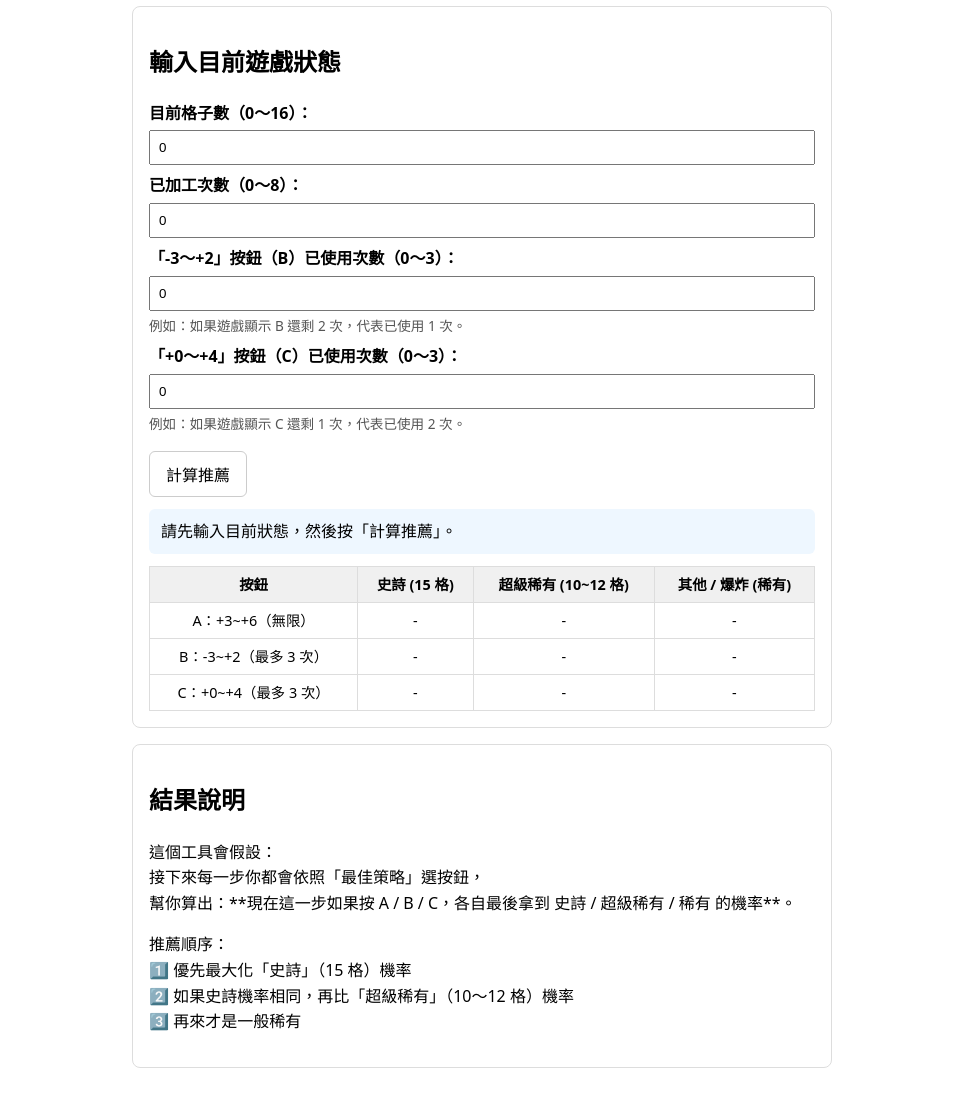
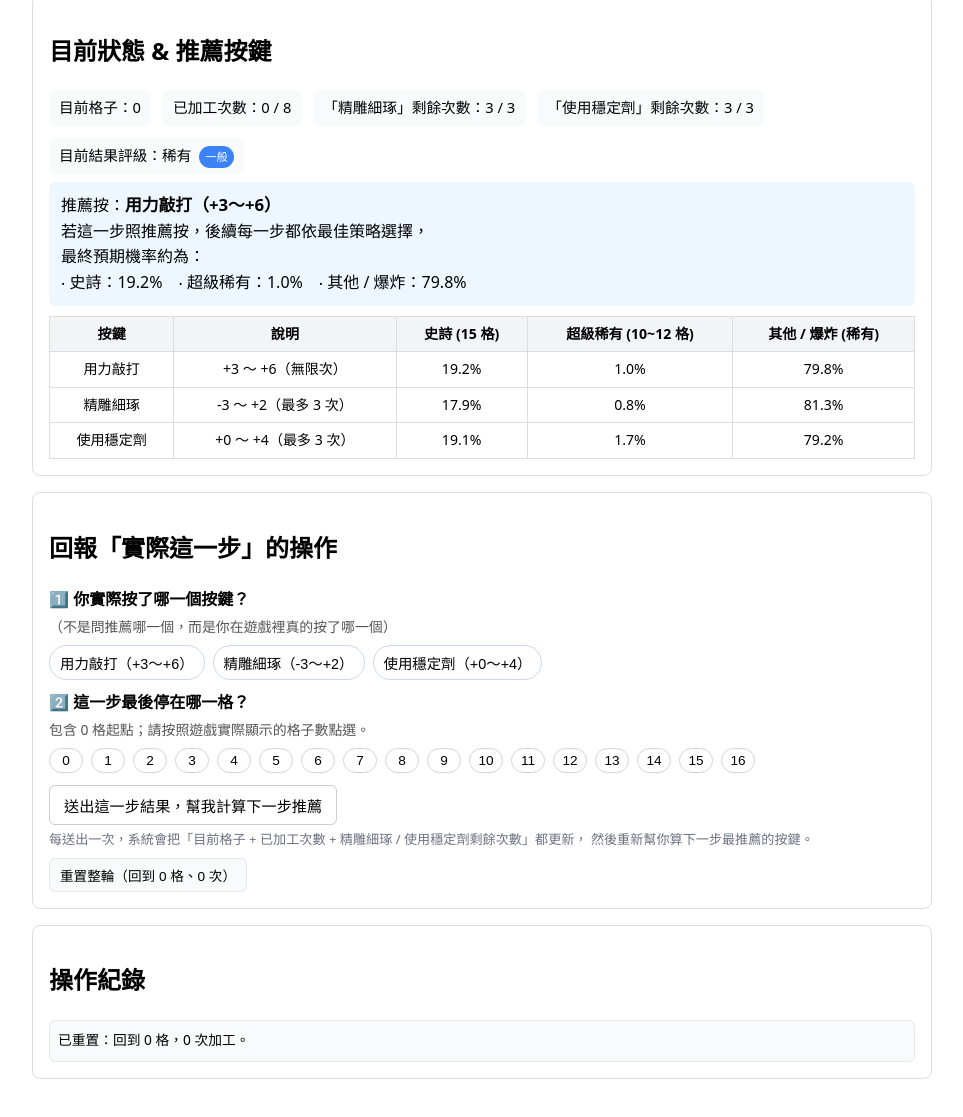
Before and after one commit to 1ephan/seasonite-machine, a plain HTML site: page index.html in a window 1280 px wide. Shown: the part 139-1256 px from the top of the page, without its empty margins (158-1121 px from the left). Drawn offline with Linux system fonts and the light colour scheme.

Commit message:
index.html

```diff
--- a/index.html
+++ b/index.html
@@ -2,23 +2,24 @@
 <html lang="zh-Hant">
 <head>
   <meta charset="UTF-8" />
-  <title>調味石下一步推薦助手</title>
+  <title>調味石推薦助手（實際步驟輸入版）</title>
   <style>
     body {
       font-family: system-ui, -apple-system, BlinkMacSystemFont, "Segoe UI", sans-serif;
-      max-width: 700px;
+      max-width: 900px;
       margin: 40px auto;
       padding: 0 16px;
       line-height: 1.6;
     }
     h1 {
       text-align: center;
-      margin-bottom: 8px;
+      margin-bottom: 4px;
     }
     p.tip {
       text-align: center;
       font-size: 0.9rem;
       color: #555;
+      margin-top: 0;
     }
     .card {
       border: 1px solid #ddd;
@@ -26,48 +27,27 @@
       padding: 16px;
       margin-top: 16px;
     }
-    label {
-      display: block;
-      margin-top: 8px;
-      font-weight: 600;
+    .stats {
+      display: flex;
+      flex-wrap: wrap;
+      gap: 12px;
+      margin-bottom: 8px;
     }
-    input[type="number"] {
-      width: 100%;
-      padding: 8px;
-      box-sizing: border-box;
-      margin-top: 4px;
+    .stat-item {
+      padding: 6px 10px;
+      border-radius: 6px;
+      background: #f8fafc;
+      font-size: 0.92rem;
     }
-    button {
-      margin-top: 16px;
-      padding: 10px 16px;
-      border-radius: 6px;
-      border: 1px solid #ccc;
-      cursor: pointer;
-      background: white;
-      font-size: 1rem;
-    }
-    button:hover {
-      background: #f3f4f6;
-    }
-    .recommendation {
-      margin-top: 12px;
+    .recommendation-box {
       padding: 10px 12px;
       border-radius: 6px;
       background: #eef7ff;
+      margin-top: 8px;
+      font-size: 1rem;
     }
-    table {
-      border-collapse: collapse;
-      width: 100%;
-      margin-top: 12px;
-      font-size: 0.9rem;
-    }
-    th, td {
-      border: 1px solid #ddd;
-      padding: 6px 8px;
-      text-align: center;
-    }
-    th {
-      background: #f0f0f0;
+    .recommendation-box strong {
+      font-size: 1.05rem;
     }
     .badge {
       display: inline-block;
@@ -80,9 +60,104 @@
     .badge-epic { background: #8b5cf6; }   /* 史詩 */
     .badge-ssr  { background: #f97316; }   /* 超級稀有 */
     .badge-rare { background: #3b82f6; }   /* 稀有 */
+
+    .section-title {
+      margin-top: 4px;
+      margin-bottom: 4px;
+      font-size: 1rem;
+      font-weight: 600;
+    }
+    .label-small {
+      font-size: 0.87rem;
+      color: #555;
+    }
+
+    .action-select-group, .cell-select-group {
+      display: flex;
+      flex-wrap: wrap;
+      gap: 8px;
+      margin-top: 6px;
+    }
+    .action-btn, .cell-btn {
+      padding: 6px 10px;
+      border-radius: 999px;
+      border: 1px solid #cbd5f5;
+      background: white;
+      cursor: pointer;
+      font-size: 0.9rem;
+    }
+    .action-btn.selected, .cell-btn.selected {
+      background: #2563eb;
+      color: white;
+      border-color: #2563eb;
+    }
+
+    .cell-btn {
+      min-width: 34px;
+      text-align: center;
+      padding: 4px 0;
+      border-radius: 999px;
+      border: 1px solid #d1d5db;
+      font-size: 0.85rem;
+    }
+
+    button.main-submit {
+      margin-top: 12px;
+      padding: 8px 14px;
+      border-radius: 6px;
+      border: 1px solid #ccc;
+      background: white;
+      cursor: pointer;
+      font-size: 0.95rem;
+    }
+    button.main-submit:hover {
+      background: #f3f4f6;
+    }
+    button.main-submit:disabled {
+      opacity: 0.5;
+      cursor: not-allowed;
+    }
+
+    button#resetBtn {
+      margin-top: 8px;
+      padding: 6px 10px;
+      border-radius: 6px;
+      border: 1px solid #e5e7eb;
+      background: #f9fafb;
+      cursor: pointer;
+      font-size: 0.85rem;
+    }
+
+    table {
+      border-collapse: collapse;
+      width: 100%;
+      margin-top: 10px;
+      font-size: 0.88rem;
+    }
+    th, td {
+      border: 1px solid #ddd;
+      padding: 6px 8px;
+      text-align: center;
+    }
+    th {
+      background: #f3f4f6;
+    }
+
+    .log {
+      max-height: 220px;
+      overflow-y: auto;
+      font-size: 0.86rem;
+      background: #f9fafb;
+      padding: 8px;
+      border-radius: 6px;
+      border: 1px solid #e5e7eb;
+    }
+    .log-line {
+      margin-bottom: 2px;
+    }
     .note {
-      font-size: 0.85rem;
-      color: #555;
+      font-size: 0.82rem;
+      color: #6b7280;
       margin-top: 4px;
     }
   </style>
@@ -90,36 +165,29 @@
 <body>
   <h1>調味石下一步推薦助手</h1>
   <p class="tip">
-    在遊戲裡看到目前狀態 → 在這裡輸入 → 按「計算推薦」 → 看這一步應該按哪個按鈕
+    系統幫你算「現在這一步最推薦按哪一種」，你再回報實際按了哪個、走到哪一格，讓它持續幫你算下一步。
   </p>
 
   <div class="card">
-    <h2>輸入目前遊戲狀態</h2>
+    <h2>目前狀態 & 推薦按鍵</h2>
 
-    <label for="posInput">目前格子數（0～16）：</label>
-    <input id="posInput" type="number" min="0" max="20" value="0" />
+    <div class="stats">
+      <div class="stat-item">目前格子：<span id="pos">0</span></div>
+      <div class="stat-item">已加工次數：<span id="steps">0</span> / 8</div>
+      <div class="stat-item">「精雕細琢」剩餘次數：<span id="bLeft">3</span> / 3</div>
+      <div class="stat-item">「使用穩定劑」剩餘次數：<span id="cLeft">3</span> / 3</div>
+      <div class="stat-item">目前結果評級：<span id="currentTier">尚未結算</span></div>
+    </div>
 
-    <label for="stepsInput">已加工次數（0～8）：</label>
-    <input id="stepsInput" type="number" min="0" max="8" value="0" />
-
-    <label for="bUsedInput">「-3～+2」按鈕（B）已使用次數（0～3）：</label>
-    <input id="bUsedInput" type="number" min="0" max="3" value="0" />
-    <div class="note">例如：如果遊戲顯示 B 還剩 2 次，代表已使用 1 次。</div>
-
-    <label for="cUsedInput">「+0～+4」按鈕（C）已使用次數（0～3）：</label>
-    <input id="cUsedInput" type="number" min="0" max="3" value="0" />
-    <div class="note">例如：如果遊戲顯示 C 還剩 1 次，代表已使用 2 次。</div>
-
-    <button id="calcBtn">計算推薦</button>
-
-    <div class="recommendation" id="recommendation">
-      請先輸入目前狀態，然後按「計算推薦」。
+    <div class="recommendation-box" id="recommendation">
+      計算中…
     </div>
 
     <table>
       <thead>
         <tr>
-          <th>按鈕</th>
+          <th>按鍵</th>
+          <th>說明</th>
           <th>史詩 (15 格)</th>
           <th>超級稀有 (10~12 格)</th>
           <th>其他 / 爆炸 (稀有)</th>
@@ -127,19 +195,22 @@
       </thead>
       <tbody>
         <tr>
-          <td>A：+3~+6（無限）</td>
+          <td>用力敲打</td>
+          <td>+3 ～ +6（無限次）</td>
           <td id="probA_epic">-</td>
           <td id="probA_ssr">-</td>
           <td id="probA_rare">-</td>
         </tr>
         <tr>
-          <td>B：-3~+2（最多 3 次）</td>
+          <td>精雕細琢</td>
+          <td>-3 ～ +2（最多 3 次）</td>
           <td id="probB_epic">-</td>
           <td id="probB_ssr">-</td>
           <td id="probB_rare">-</td>
         </tr>
         <tr>
-          <td>C：+0~+4（最多 3 次）</td>
+          <td>使用穩定劑</td>
+          <td>+0 ～ +4（最多 3 次）</td>
           <td id="probC_epic">-</td>
           <td id="probC_ssr">-</td>
           <td id="probC_rare">-</td>
@@ -149,26 +220,55 @@
   </div>
 
   <div class="card">
-    <h2>結果說明</h2>
-    <p>
-      這個工具會假設：<br/>
-      接下來每一步你都會依照「最佳策略」選按鈕，<br/>
-      幫你算出：**現在這一步如果按 A / B / C，各自最後拿到 史詩 / 超級稀有 / 稀有 的機率**。
-    </p>
-    <p>
-      推薦順序：<br/>
-      1️⃣ 優先最大化「史詩」（15 格）機率<br/>
-      2️⃣ 如果史詩機率相同，再比「超級稀有」（10～12 格）機率<br/>
-      3️⃣ 再來才是一般稀有
-    </p>
+    <h2>回報「實際這一步」的操作</h2>
+
+    <div class="section-title">1️⃣ 你實際按了哪一個按鍵？</div>
+    <div class="label-small">（不是問推薦哪一個，而是你在遊戲裡真的按了哪一個）</div>
+    <div class="action-select-group">
+      <button class="action-btn" data-action="A" id="actionA">用力敲打（+3～+6）</button>
+      <button class="action-btn" data-action="B" id="actionB">精雕細琢（-3～+2）</button>
+      <button class="action-btn" data-action="C" id="actionC">使用穩定劑（+0～+4）</button>
+    </div>
+
+    <div class="section-title" style="margin-top:10px;">2️⃣ 這一步最後停在哪一格？</div>
+    <div class="label-small">包含 0 格起點；請按照遊戲實際顯示的格子數點選。</div>
+    <div class="cell-select-group" id="cellsContainer">
+      <!-- JS 產生 0~16 格按鍵 -->
+    </div>
+
+    <button class="main-submit" id="submitStepBtn">
+      送出這一步結果，幫我計算下一步推薦
+    </button>
+    <div class="note">
+      每送出一次，系統會把「目前格子 + 已加工次數 + 精雕細琢 / 使用穩定劑剩餘次數」都更新，
+      然後重新幫你算下一步最推薦的按鍵。
+    </div>
+
+    <button id="resetBtn">重置整輪（回到 0 格、0 次）</button>
+  </div>
+
+  <div class="card">
+    <h2>操作紀錄</h2>
+    <div class="log" id="log"></div>
   </div>
 
   <script>
+    // ------- 核心狀態 -------
+    let pos = 0;
+    let steps = 0;
+    let bLeft = 3;   // 精雕細琢 剩餘次數
+    let cLeft = 3;   // 使用穩定劑 剩餘次數
     const MAX_STEPS = 8;
     const MAX_B = 3;
     const MAX_C = 3;
+
+    // 使用者這一步實際選擇（輸入）
+    let selectedAction = null;  // 'A' | 'B' | 'C'
+    let selectedPos = null;     // 0 ~ 16
+
     const memo = new Map();
 
+    // ------- 工具函式 -------
     function clampToZero(x) {
       return x < 0 ? 0 : x;
     }
@@ -190,9 +290,8 @@
       }
     }
 
-    // 動態規劃：從某個狀態出發，假設之後都照最佳策略走，最後各稀有度機率
+    // ------- 動態規劃：評估從某個狀態出發（之後都照最佳策略） -------
     function evaluateState(pos, steps, bLeft, cLeft) {
-      // 終止：爆炸或用完 8 次
       if (pos >= 16 || steps >= MAX_STEPS) {
         let pEpic = 0, pSSR = 0, pRare = 0;
         if (pos >= 16) {
@@ -234,15 +333,15 @@
       return a.result.pRare > b.result.pRare;
     }
 
-    // 在當前狀態固定選某個按鈕，考慮點數隨機後，再往後用最佳策略
+    // 指定在這個狀態按某一個鍵，考慮隨機，再往後用最佳策略
     function evaluateActionFrom(pos, steps, bLeft, cLeft, action) {
       let deltas = [];
       if (action === "A") {
-        deltas = [3, 4, 5, 6];              // 4 種等機率
+        deltas = [3, 4, 5, 6];              // 用力敲打
       } else if (action === "B") {
-        deltas = [-3, -2, -1, 0, 1, 2];     // 6 種等機率
+        deltas = [-3, -2, -1, 0, 1, 2];     // 精雕細琢
       } else if (action === "C") {
-        deltas = [0, 1, 2, 3, 4];           // 5 種等機率
+        deltas = [0, 1, 2, 3, 4];           // 使用穩定劑
       }
 
       const prob = 1 / deltas.length;
@@ -305,6 +404,7 @@
       };
     }
 
+    // ------- UI 更新 -------
     function toPercent(x) {
       return (x * 100).toFixed(1) + "%";
     }
@@ -344,64 +444,153 @@
       fillRow("C");
     }
 
-    document.getElementById("calcBtn").addEventListener("click", () => {
-      const pos = Number(document.getElementById("posInput").value);
-      const steps = Number(document.getElementById("stepsInput").value);
-      const bUsed = Number(document.getElementById("bUsedInput").value);
-      const cUsed = Number(document.getElementById("cUsedInput").value);
+    function actionName(action) {
+      if (action === "A") return "用力敲打（+3～+6）";
+      if (action === "B") return "精雕細琢（-3～+2）";
+      if (action === "C") return "使用穩定劑（+0～+4）";
+      return "";
+    }
 
-      // 基本檢查
-      if (isNaN(pos) || isNaN(steps) || isNaN(bUsed) || isNaN(cUsed)) {
-        alert("請確認所有欄位都有輸入數字。");
-        return;
-      }
-      if (pos < 0 || pos > 20) {
-        alert("目前格子數請輸入 0～20 之間。");
-        return;
-      }
-      if (steps < 0 || steps > MAX_STEPS) {
-        alert("已加工次數請輸入 0～8 之間。");
-        return;
-      }
-      if (bUsed < 0 || bUsed > MAX_B || cUsed < 0 || cUsed > MAX_C) {
-        alert("B / C 使用次數請輸入 0～3 之間。");
+    function updateStatusAndRecommendation() {
+      document.getElementById("pos").textContent = pos;
+      document.getElementById("steps").textContent = steps;
+      document.getElementById("bLeft").textContent = bLeft;
+      document.getElementById("cLeft").textContent = cLeft;
+
+      const tier = tierFromPos(pos);
+      document.getElementById("currentTier").innerHTML = formatTierWithBadge(tier);
+
+      const recDiv = document.getElementById("recommendation");
+      const submitBtn = document.getElementById("submitStepBtn");
+
+      if (pos >= 16 || steps >= MAX_STEPS) {
+        recDiv.innerHTML =
+          `遊戲已視為結束，最終評級：` +
+          formatTierWithBadge(tier) +
+          `（格子：${pos}，加工次數：${steps}）`;
+        updateProbTable(null);
+        submitBtn.disabled = true;
         return;
       }
 
-      const bLeft = Math.max(0, MAX_B - bUsed);
-      const cLeft = Math.max(0, MAX_C - cUsed);
+      const advice = getBestActionAndAllProbs(pos, steps, bLeft, cLeft);
 
-      const recDiv = document.getElementById("recommendation");
+      let bestLabel = "";
+      if (advice.bestAction === "A") bestLabel = "用力敲打（+3～+6）";
+      else if (advice.bestAction === "B") bestLabel = "精雕細琢（-3～+2）";
+      else bestLabel = "使用穩定劑（+0～+4）";
 
-      // 如果遊戲已結束，直接顯示最終結果
+      const bestRes = advice[advice.bestAction];
+
+      recDiv.innerHTML =
+        `推薦按：<strong>${bestLabel}</strong><br/>
+         若這一步照推薦按，後續每一步都依最佳策略選擇，<br/>
+         最終預期機率約為：<br/>
+         ‧ 史詩：${toPercent(bestRes.pEpic)}　‧ 超級稀有：${toPercent(bestRes.pSSR)}　‧ 其他 / 爆炸：${toPercent(bestRes.pRare)}`;
+
+      updateProbTable(advice);
+      submitBtn.disabled = false;
+    }
+
+    function appendLog(text) {
+      const log = document.getElementById("log");
+      const line = document.createElement("div");
+      line.className = "log-line";
+      line.textContent = text;
+      log.appendChild(line);
+      log.scrollTop = log.scrollHeight;
+    }
+
+    function resetSelections() {
+      selectedAction = null;
+      selectedPos = null;
+      document.querySelectorAll(".action-btn").forEach(btn => btn.classList.remove("selected"));
+      document.querySelectorAll(".cell-btn").forEach(btn => btn.classList.remove("selected"));
+    }
+
+    function resetGame() {
+      pos = 0;
+      steps = 0;
+      bLeft = MAX_B;
+      cLeft = MAX_C;
+      resetSelections();
+      document.getElementById("log").innerHTML = "";
+      appendLog("已重置：回到 0 格，0 次加工。");
+      updateStatusAndRecommendation();
+    }
+
+    // ------- 綁定 UI 事件 -------
+    // 建立 0~16 的格子按鈕
+    (function createCells() {
+      const container = document.getElementById("cellsContainer");
+      for (let i = 0; i <= 16; i++) {
+        const btn = document.createElement("button");
+        btn.type = "button";
+        btn.className = "cell-btn";
+        btn.textContent = i;
+        if (i === 0) {
+          btn.title = "0 格（起點）";
+        }
+        btn.dataset.pos = i;
+        btn.addEventListener("click", () => {
+          document.querySelectorAll(".cell-btn").forEach(b => b.classList.remove("selected"));
+          btn.classList.add("selected");
+          selectedPos = i;
+        });
+        container.appendChild(btn);
+      }
+    })();
+
+    // 按鍵選擇（用力敲打 / 精雕細琢 / 使用穩定劑）
+    document.querySelectorAll(".action-btn").forEach(btn => {
+      btn.addEventListener("click", () => {
+        if (pos >= 16 || steps >= MAX_STEPS) return;
+        document.querySelectorAll(".action-btn").forEach(b => b.classList.remove("selected"));
+        btn.classList.add("selected");
+        selectedAction = btn.dataset.action;
+      });
+    });
+
+    // 送出這一步
+    document.getElementById("submitStepBtn").addEventListener("click", () => {
       if (pos >= 16 || steps >= MAX_STEPS) {
-        const tier = tierFromPos(pos);
-        recDiv.innerHTML =
-          `目前狀態視為遊戲已結束，最終結果：` +
-          formatTierWithBadge(tier) +
-          `（格子：${pos}，加工次數：${steps}）`;
-        updateProbTable(null);
+        alert("遊戲已結束，請先重置再開始新一輪。");
+        return;
+      }
+      if (!selectedAction) {
+        alert("請先選擇你實際按了哪一個按鍵。");
+        return;
+      }
+      if (selectedPos === null || selectedPos === undefined) {
+        alert("請選擇這一步最後停在哪一格。");
         return;
       }
 
-      // 正常情況：計算建議
-      const advice = getBestActionAndAllProbs(pos, steps, bLeft, cLeft);
+      const beforePos = pos;
+      const beforeSteps = steps;
+      const beforeBLeft = bLeft;
+      const beforeCLeft = cLeft;
 
-      let bestLabel = "";
-      if (advice.bestAction === "A") bestLabel = "按鈕 A（+3~+6）";
-      else if (advice.bestAction === "B") bestLabel = "按鈕 B（-3~+2）";
-      else bestLabel = "按鈕 C（+0~+4）";
+      // 更新狀態：直接信任你填的格子數
+      pos = selectedPos;
+      steps = Math.min(MAX_STEPS, steps + 1);
+      if (selectedAction === "B" && bLeft > 0) bLeft--;
+      if (selectedAction === "C" && cLeft > 0) cLeft--;
 
-      recDiv.innerHTML =
-        `建議你這一步在遊戲裡按：<strong>${bestLabel}</strong><br/>
-         接下來如果每一步都照最佳策略按，最後預期結果為：<br/>
-         ‧ 史詩機率：${toPercent(advice[advice.bestAction].pEpic)}<br/>
-         ‧ 超級稀有機率：${toPercent(advice[advice.bestAction].pSSR)}<br/>
-         ‧ 其他 / 爆炸（稀有）：${toPercent(advice[advice.bestAction].pRare)}<br/>
-         <span class="note">下一回合請記得更新格子數、加工次數與 B/C 已使用次數，再按一次「計算推薦」。</span>`;
+      appendLog(
+        `第 ${steps} 次：實際按【${actionName(selectedAction)}】，` +
+        `格子：${beforePos} → ${pos}，` +
+        `精雕細琢剩 ${bLeft}/${MAX_B}，使用穩定劑剩 ${cLeft}/${MAX_C}`
+      );
 
-      updateProbTable(advice);
+      resetSelections();
+      updateStatusAndRecommendation();
     });
+
+    document.getElementById("resetBtn").addEventListener("click", resetGame);
+
+    // 初始
+    resetGame();
   </script>
 </body>
 </html>
```
